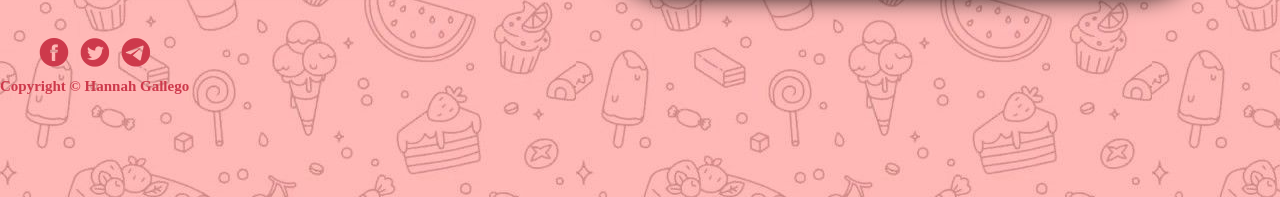
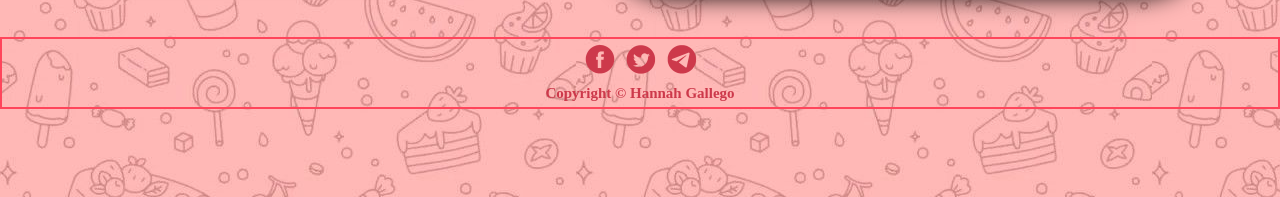
Before and after one commit to hopgallego/CS3_v2, a plain HTML site: page 2nd Quarter Project/htdocs/okinawa.html in a window 1280 px wide. Shown: the part 603-800 px from the top of the page. Drawn offline with Linux system fonts and the light colour scheme.

Commit message:
Update dstyle.css

```diff
--- a/2nd Quarter Project/css/dstyle.css
+++ b/2nd Quarter Project/css/dstyle.css
@@ -119,8 +119,6 @@ ul {
 }
 
 footer {
-	display: table-row;
-    height: 0;
 	border: 2px solid #FF455B;
 	font-weight: bold;
 	padding: 5px;
```
